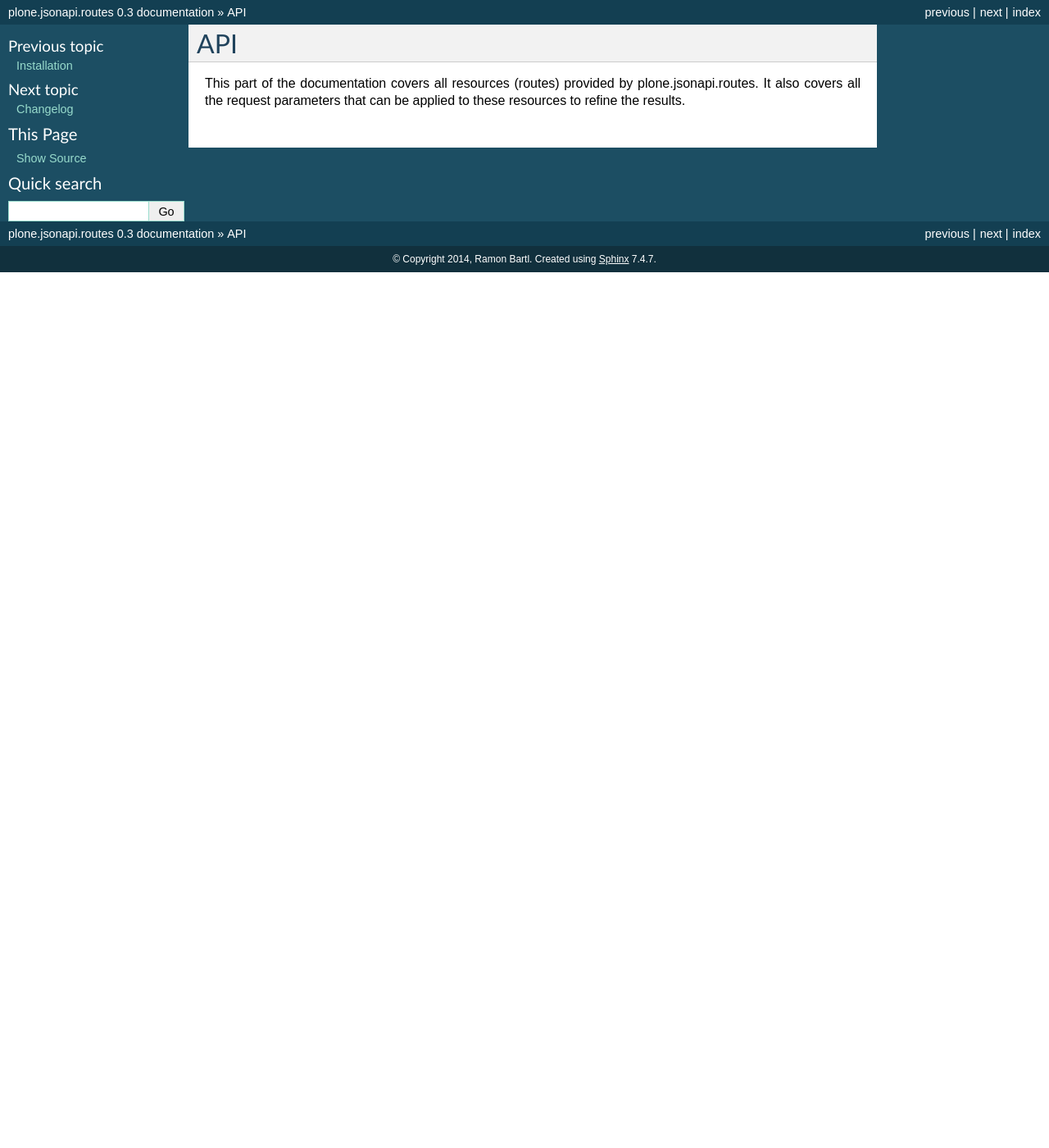
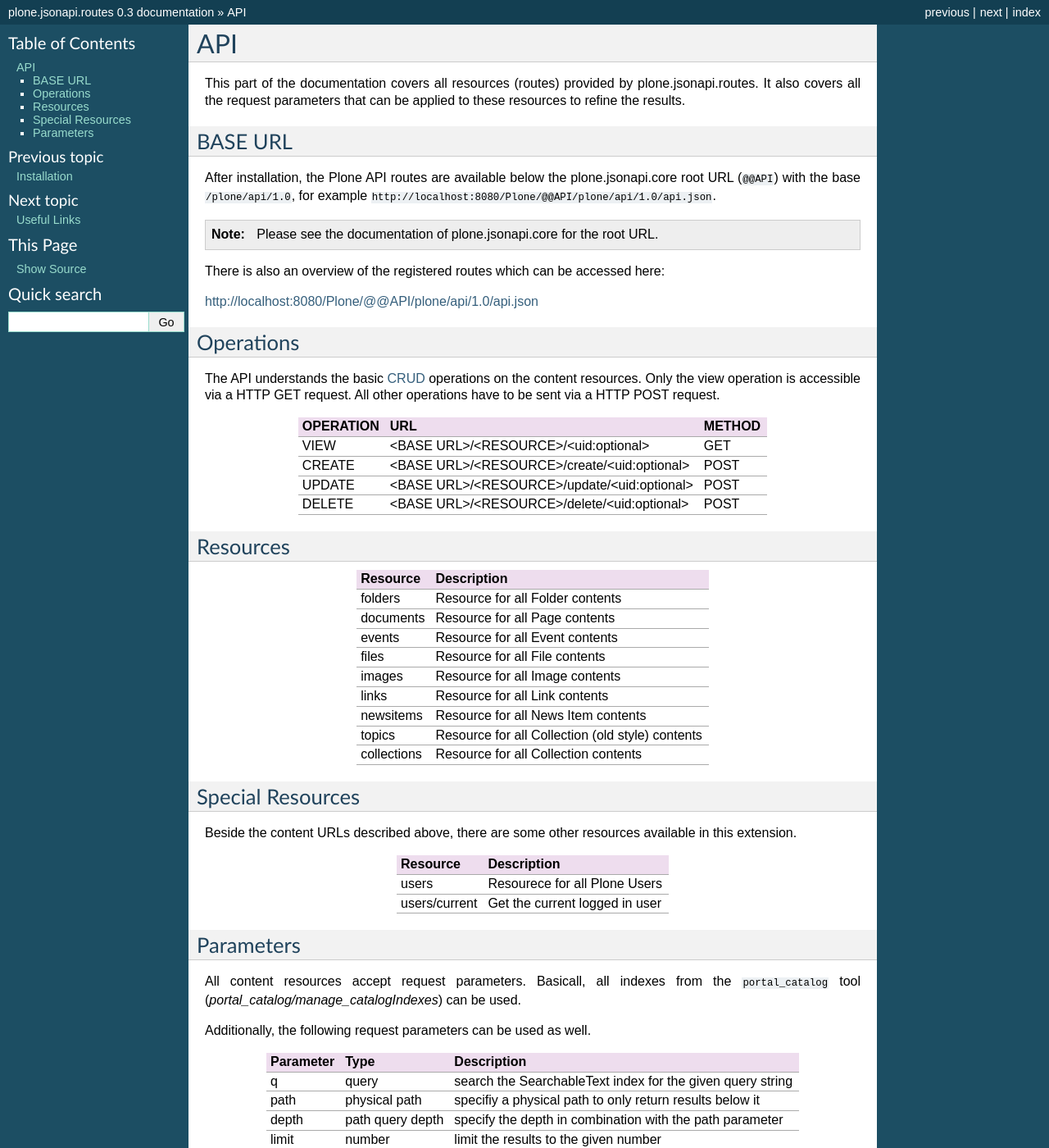
Before and after one commit to collective/plone.jsonapi.routes, a Sphinx documentation site: the page built from docs/api/index.rst, in a window 1280 px wide and 1400 px high. Shown: the whole window at 82% size. Built offline with Sphinx 7.4.7, drawn with Linux system fonts in a browser that asks for light colours.

Commit message:
docs: added more documentation

```diff
--- a/docs/api/index.rst
+++ b/docs/api/index.rst
@@ -6,8 +6,104 @@
 applied to these resources to refine the results.
 
 
+BASE URL
+--------
+
+After installation, the Plone API routes are available below the
+plone.jsonapi.core root URL (``@@API``) with the base ``/plone/api/1.0``, for example
+``http://localhost:8080/Plone/@@API/plone/api/1.0/api.json``.
+
+.. note:: Please see the documentation of plone.jsonapi.core for the root URL.
+
+
+There is also an overview of the registered routes which can be accessed here:
+
+http://localhost:8080/Plone/@@API/plone/api/1.0/api.json
+
+
+Operations
+----------
+
+The API understands the basic CRUD_ operations on the content resources.
+Only the view operation is accessible via a HTTP GET request. All other
+operations have to be sent via a HTTP POST request.
+
++-----------+---------------------------------------------+--------+
+| OPERATION | URL                                         | METHOD |
++===========+=============================================+========+
+| VIEW      | <BASE URL>/<RESOURCE>/<uid:optional>        | GET    |
++-----------+---------------------------------------------+--------+
+| CREATE    | <BASE URL>/<RESOURCE>/create/<uid:optional> | POST   |
++-----------+---------------------------------------------+--------+
+| UPDATE    | <BASE URL>/<RESOURCE>/update/<uid:optional> | POST   |
++-----------+---------------------------------------------+--------+
+| DELETE    | <BASE URL>/<RESOURCE>/delete/<uid:optional> | POST   |
++-----------+---------------------------------------------+--------+
+
+
+Resources
+---------
+
++-------------+--------------------------------------------------+
+| Resource    | Description                                      |
++=============+==================================================+
+| folders     | Resource for all Folder contents                 |
++-------------+--------------------------------------------------+
+| documents   | Resource for all Page contents                   |
++-------------+--------------------------------------------------+
+| events      | Resource for all Event contents                  |
++-------------+--------------------------------------------------+
+| files       | Resource for all File contents                   |
++-------------+--------------------------------------------------+
+| images      | Resource for all Image contents                  |
++-------------+--------------------------------------------------+
+| links       | Resource for all Link contents                   |
++-------------+--------------------------------------------------+
+| newsitems   | Resource for all News Item contents              |
++-------------+--------------------------------------------------+
+| topics      | Resource for all Collection (old style) contents |
++-------------+--------------------------------------------------+
+| collections | Resource for all Collection contents             |
++-------------+--------------------------------------------------+
+
+
+Special Resources
+-----------------
+
+Beside the content URLs described above, there are some other resources
+available in this extension.
+
++---------------+--------------------------------+
+| Resource      | Description                    |
++===============+================================+
+| users         | Resourece for all Plone Users  |
++---------------+--------------------------------+
+| users/current | Get the current logged in user |
++---------------+--------------------------------+
+
+
+Parameters
+----------
+
+All content resources accept request parameters. Basicall, all indexes from
+the ``portal_catalog`` tool (`portal_catalog/manage_catalogIndexes`) can be used.
+
+Additionally, the following request parameters can be used as well.
+
++-----------+------------------+------------------------------------------------------------+
+| Parameter | Type             | Description                                                |
++===========+==================+============================================================+
+| q         | query            | search the SearchableText index for the given query string |
++-----------+------------------+------------------------------------------------------------+
+| path      | physical path    | specifiy a physical path to only return results below it   |
++-----------+------------------+------------------------------------------------------------+
+| depth     | path query depth | specify the depth in combination with the path parameter   |
++-----------+------------------+------------------------------------------------------------+
+| limit     | number           | limit the results to the given number                      |
++-----------+------------------+------------------------------------------------------------+
 
 
 
+.. _CRUD: http://en.wikipedia.org/wiki/CRUD
 
 .. vim: set ft=rst ts=4 sw=4 expandtab tw=78 :
--- a/docs/index.rst
+++ b/docs/index.rst
@@ -15,9 +15,10 @@
 
    installation
    api/index
-   HISTORY
+   links
    CONTRIBUTORS
    LICENSE
+   HISTORY
 
 
 
```
Also changed, not shown: docs/links.rst (added, +47 -0 lines).
